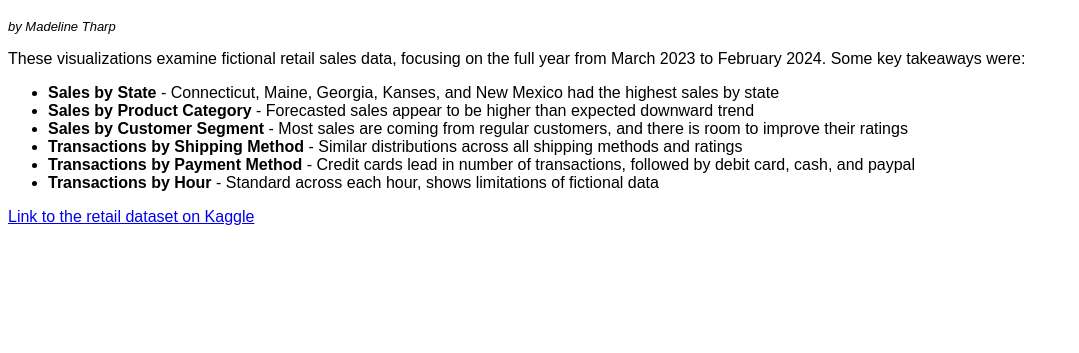
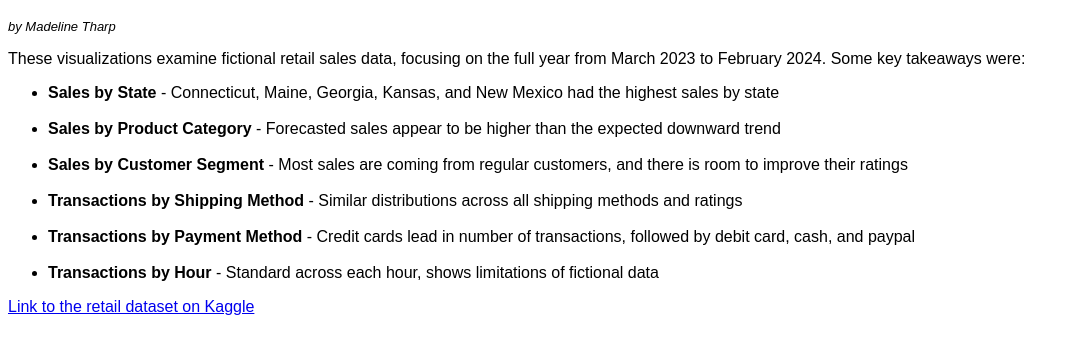
Before and after one commit to madelinetharp/retail, a plain HTML site: page index.html in a window 1280 px wide. Shown: the part 61-414 px from the top of the page, without its empty margins (0-1079 px from the left). Drawn offline with Linux system fonts and the light colour scheme.

Commit message:
Update index.html

```diff
--- a/index.html
+++ b/index.html
@@ -24,11 +24,16 @@
     <div class="description">
         <p>These visualizations examine fictional retail sales data, focusing on the full year from March 2023 to February 2024. Some key takeaways were:</p>
         <ul>
-            <li><b>Sales by State</b> - Connecticut, Maine, Georgia, Kanses, and New Mexico had the highest sales by state</li>
-            <li><b>Sales by Product Category</b> - Forecasted sales appear to be higher than expected downward trend</li>
+            <li><b>Sales by State</b> - Connecticut, Maine, Georgia, Kansas, and New Mexico had the highest sales by state</li>
+            <br>
+            <li><b>Sales by Product Category</b> - Forecasted sales appear to be higher than the expected downward trend</li>
+            <br>
             <li><b>Sales by Customer Segment</b> - Most sales are coming from regular customers, and there is room to improve their ratings</li>
+            <br>
             <li><b>Transactions by Shipping Method</b> - Similar distributions across all shipping methods and ratings</li>
+            <br>
             <li><b>Transactions by Payment Method</b> - Credit cards lead in number of transactions, followed by debit card, cash, and paypal</li>
+            <br>
             <li><b>Transactions by Hour</b> - Standard across each hour, shows limitations of fictional data</li>
         </ul>
         <a href="https://www.kaggle.com/datasets/bhavikjikadara/retail-transactional-dataset" target="_blank">Link to the retail dataset on Kaggle</a>
```
